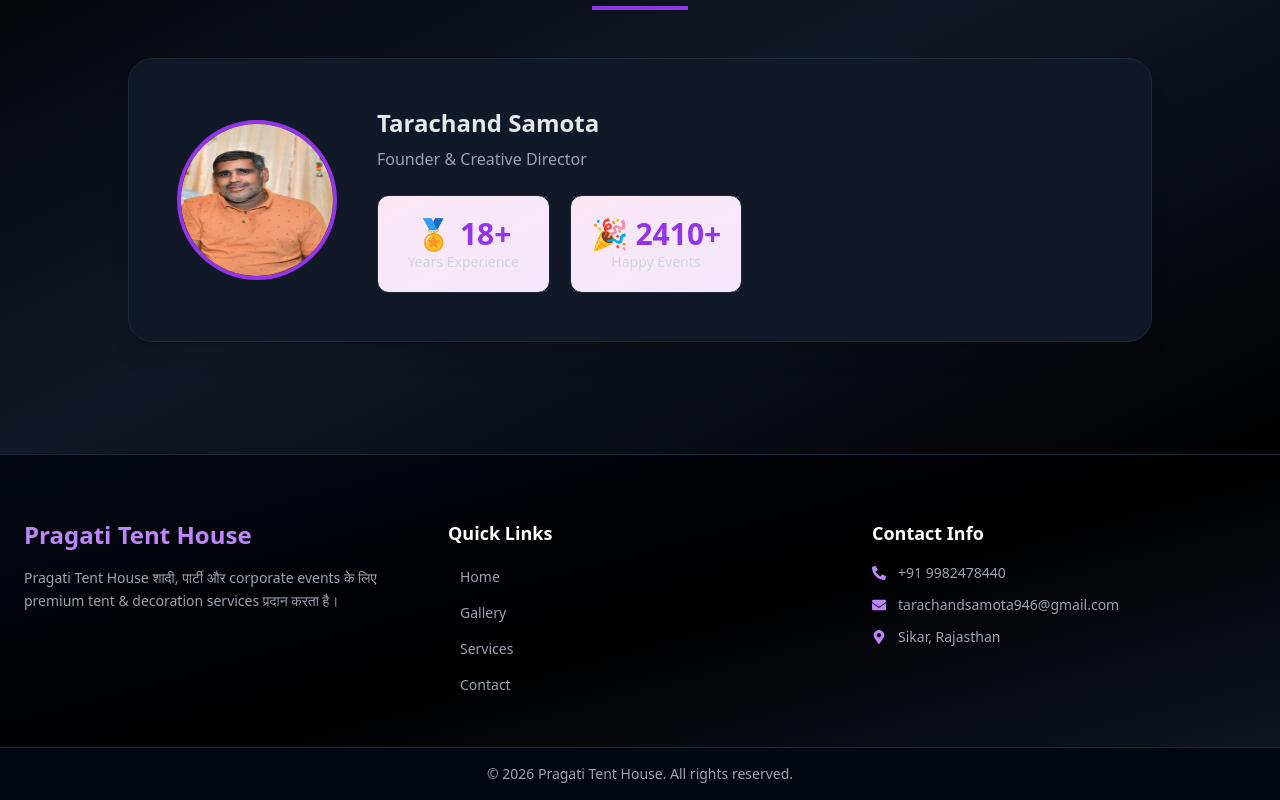
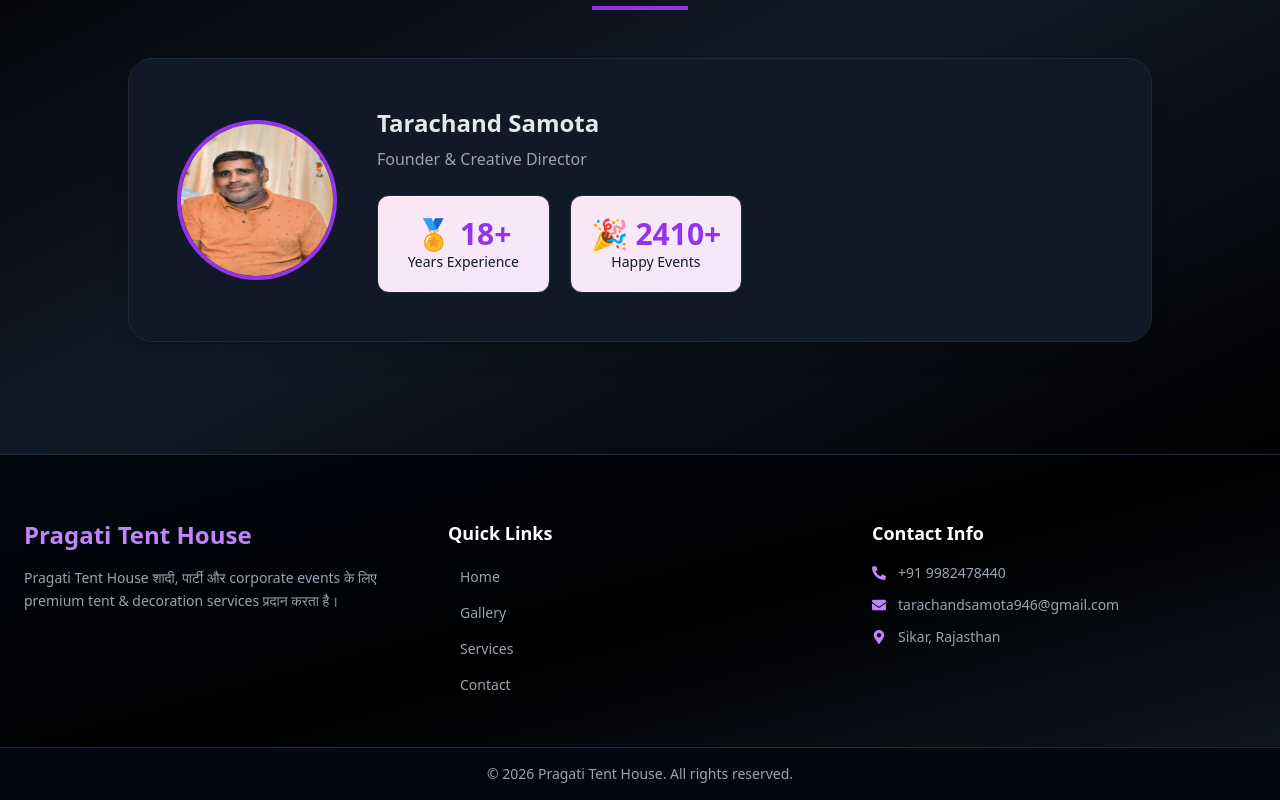
Before and after one commit to samota2004/tent-house-project, a React (Create React App) app in the folder client/: page / in a window 1280 px wide. Shown: the part 962-1762 px from the top of the page. Built offline with nearby package versions, Linux system fonts and the light colour scheme.

Commit message:
Update API base URL for production

```diff
--- a/client/src/pages/Home.jsx
+++ b/client/src/pages/Home.jsx
@@ -177,7 +177,7 @@
                     🏅 18+
                   </p>
 
-                  <p className="text-sm text-gray-700 dark:text-gray-300">
+                  <p className="text-sm text-gray-900 dark:text-gray-900">
                     Years Experience
                   </p>
                 </div>
@@ -194,7 +194,7 @@
                     🎉 2410+
                   </p>
 
-                  <p className="text-sm text-gray-700 dark:text-gray-300">
+                  <p className="text-sm text-gray-900 dark:text-gray-900">
                     Happy Events
                   </p>
                 </div>
```
